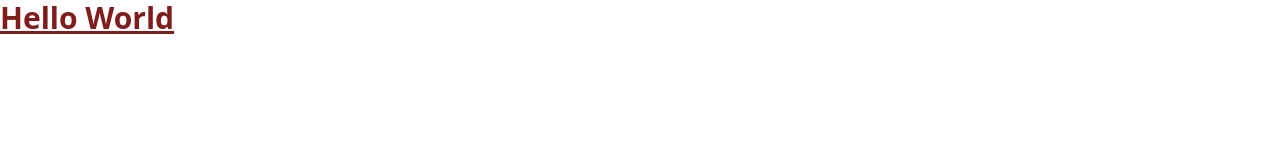
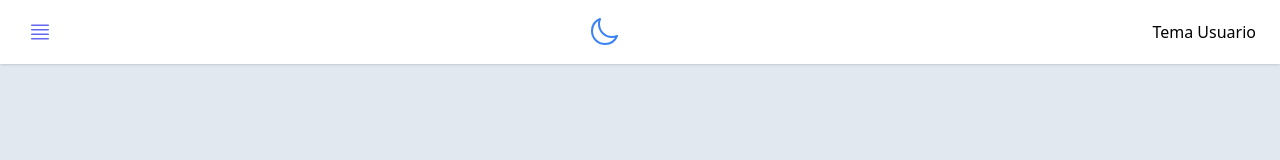
Before and after one commit to AngelMontesR/tailwind, a website built with Vite: page index.html in a window 1280 px wide. Built offline with nearby package versions, Linux system fonts and the light colour scheme.

Commit message:
Se agrega header

```diff
--- a/index.html
+++ b/index.html
@@ -6,10 +6,29 @@
         <title>Tailwind CSS</title>
         <link rel="stylesheet" href="./css/tailwind.css">
     </head>
-    <body>
-        <h1 class="text-3xl font-bold underline text-red-900">
-            Hello World
-        </h1>
+    <body class="bg-slate-200">
+        <header class="bg-white px-6 shadow">
+            <div class="flex justify-between h-16 items-center">
+                <button class="rounded p-1 text-indigo-500 hover:bg-indigo-800 hover:transition-colors hover:text-white focus:ring-1 focus:ring-slate-indigo-500">
+                    <svg xmlns="http://www.w3.org/2000/svg" fill="none" viewBox="0 0 24 24" stroke-width="1.5" stroke="currentColor" class="w-6 h-6">
+                        <path stroke-linecap="round" stroke-linejoin="round" d="M3.75 5.25h16.5m-16.5 4.5h16.5m-16.5 4.5h16.5m-16.5 4.5h16.5" />
+                    </svg>
+                </button>
+                <a href="#" class="text-blue-500 hover:text-blue-800">
+                    <svg xmlns="http://www.w3.org/2000/svg" fill="none" viewBox="0 0 24 24" stroke-width="1.5" stroke="currentColor" class="w-8 h-8">
+                        <path stroke-linecap="round" stroke-linejoin="round" d="M21.752 15.002A9.718 9.718 0 0118 15.75c-5.385 0-9.75-4.365-9.75-9.75 0-1.33.266-2.597.748-3.752A9.753 9.753 0 003 11.25C3 16.635 7.365 21 12.75 21a9.753 9.753 0 009.002-5.998z" />
+                    </svg>
+                </a>
+                <div>
+                    <button>
+                        Tema
+                    </button>
+                    <button>
+                        Usuario
+                    </button>
+                </div>
+            </div>
+        </header>
 
     </body>
 </html>
```
